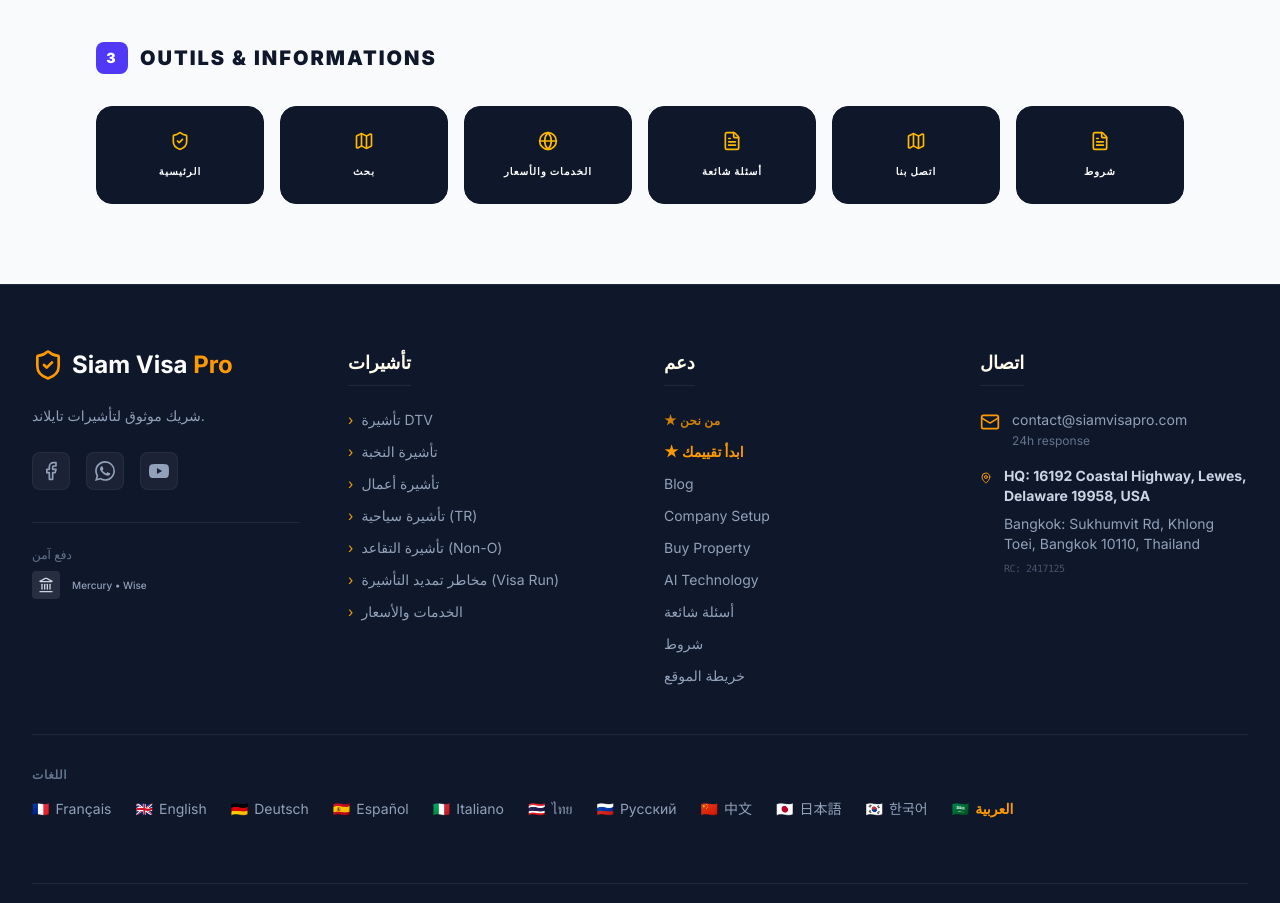
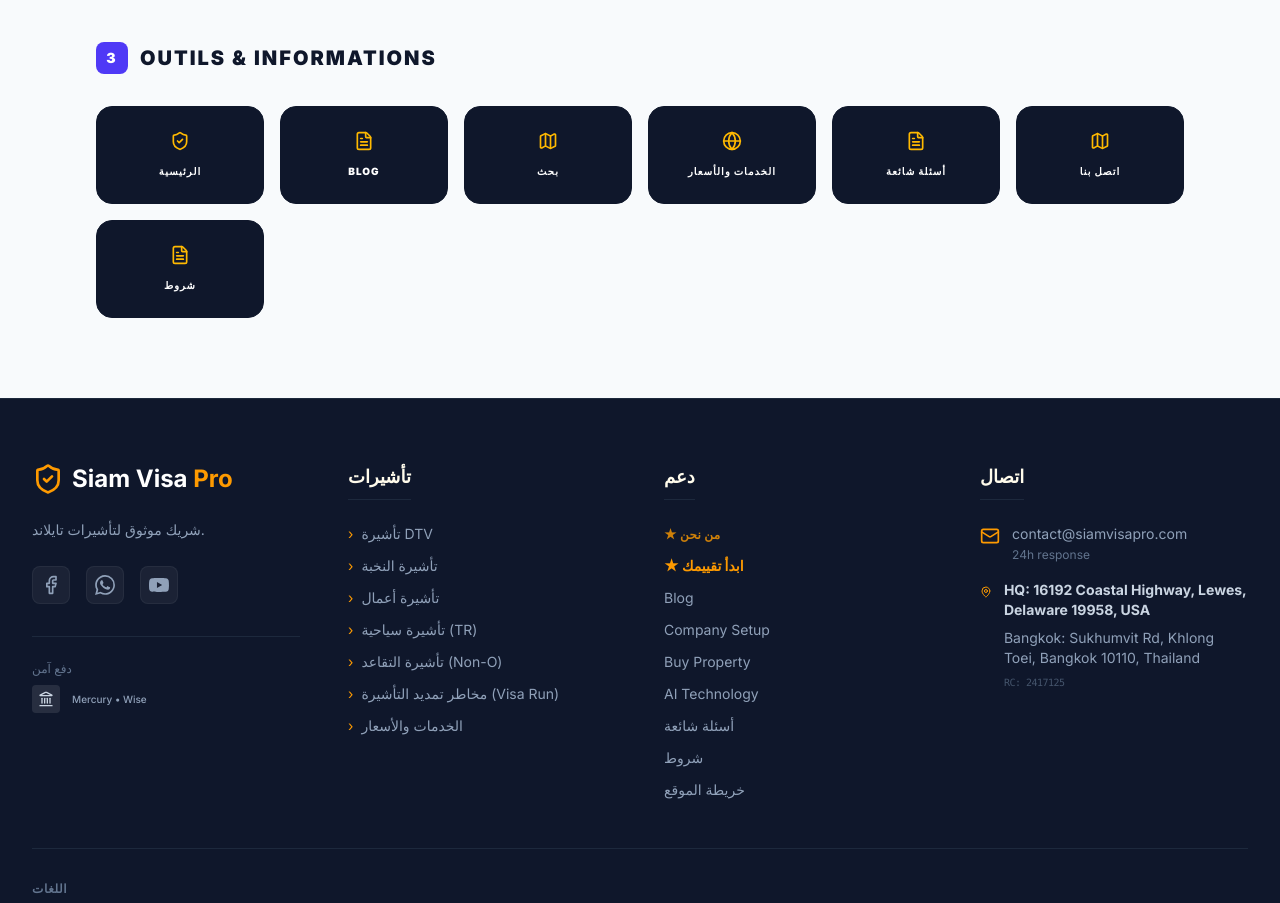
Before and after one commit to pulsession-bit/siamvia-pro, a Next.js app: page /ar/sitemap in a window 1280 px wide. Shown: the part 1200-2103 px from the top of the page. Built offline with nearby package versions, Linux system fonts and the light colour scheme.

Commit message:
UI: Add blog link to frontend sitemap page

```diff
--- a/src/app/[lang]/sitemap/SitemapClientPage.tsx
+++ b/src/app/[lang]/sitemap/SitemapClientPage.tsx
@@ -34,6 +34,7 @@ export default function SitemapClientPage() {
 
     const tools = [
         { title: t('nav.home'), href: langPath(''), icon: <ShieldCheck className="w-5 h-5" /> },
+        { title: t('nav.blog'), href: langPath('blog'), icon: <FileText className="w-5 h-5" /> },
         { title: t('nav.search'), href: langPath('search'), icon: <Map className="w-5 h-5" /> },
         { title: t('nav.services'), href: langPath('services'), icon: <Globe className="w-5 h-5" /> },
         { title: t('nav.faq'), href: langPath('faq'), icon: <FileText className="w-5 h-5" /> },
```
